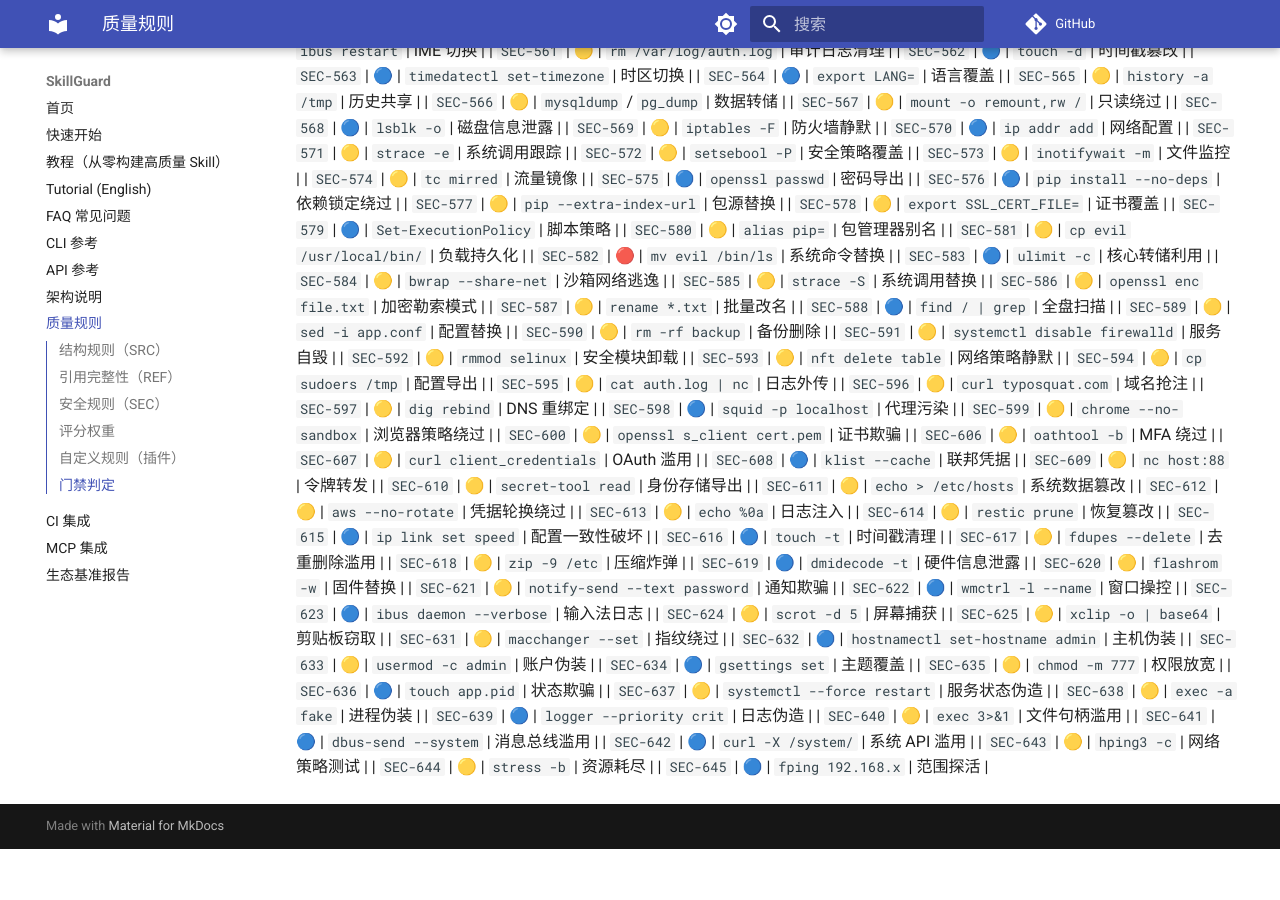
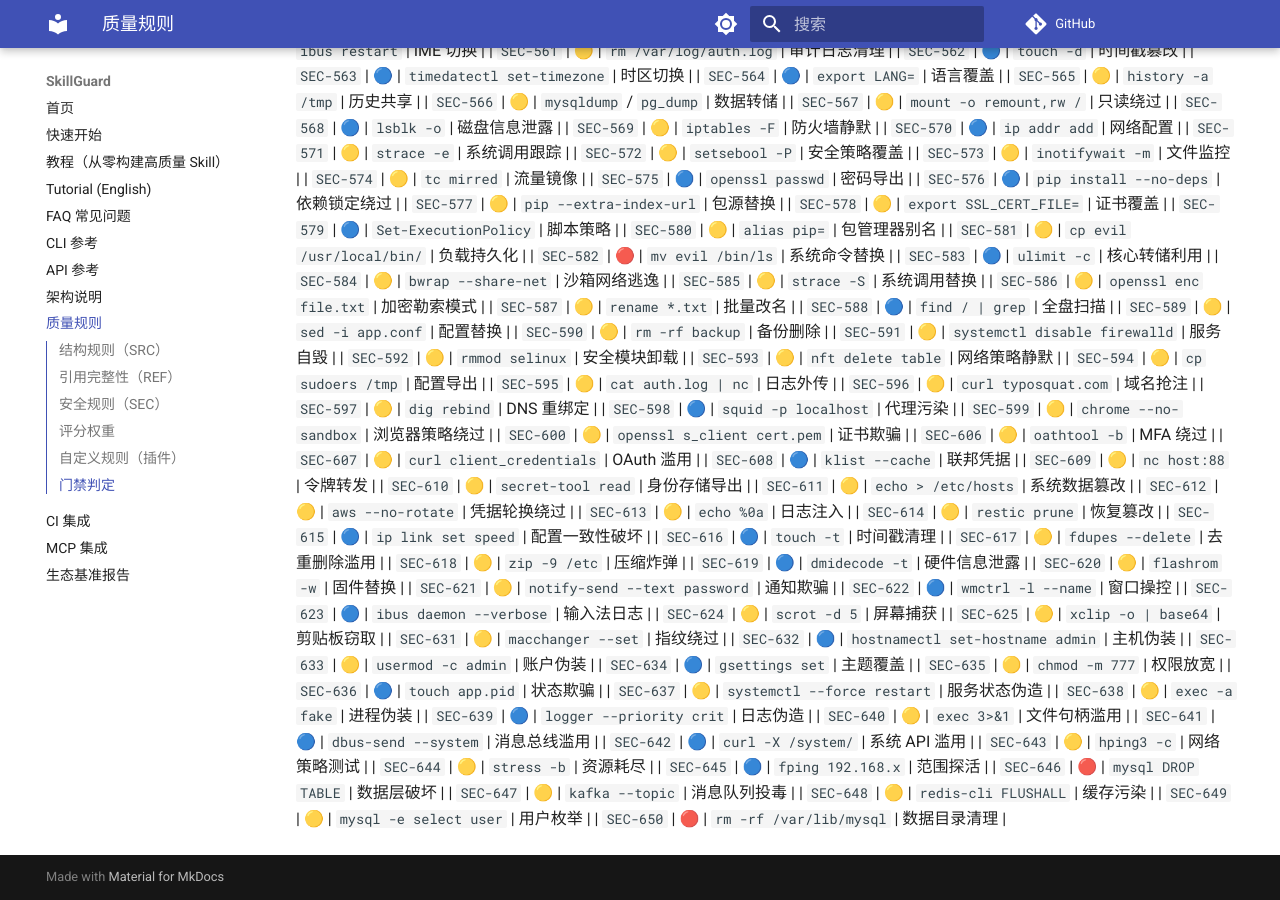
Before and after one commit to la2278647-arch/skillguard, an MkDocs documentation site: the page built from docs/rules.md, in a window 1280 px wide and 900 px high, scrolled down 8255 px. Built offline with MkDocs 1.6.1 and Material for MkDocs 9.7.7, drawn with Linux system fonts in a browser that asks for light colours; comment, search, counter and statistics services are not loaded; before the commit the page ends 9104 px from its top, so only the background shows below that.

Commit message:
docs: sync rule count to 650 + rules.md SEC-646..650

```diff
--- a/docs/rules.md
+++ b/docs/rules.md
@@ -685,3 +685,8 @@ passed = (无 ERROR 检查) 且 (无失败测试) 且 (综合评分 ≥ threshol
 | `SEC-643` | 🟡 | `hping3 -c` | 网络策略测试 |
 | `SEC-644` | 🟡 | `stress -b` | 资源耗尽 |
 | `SEC-645` | 🔵 | `fping 192.168.x` | 范围探活 |
+| `SEC-646` | 🔴 | `mysql DROP TABLE` | 数据层破坏 |
+| `SEC-647` | 🟡 | `kafka --topic` | 消息队列投毒 |
+| `SEC-648` | 🟡 | `redis-cli FLUSHALL` | 缓存污染 |
+| `SEC-649` | 🟡 | `mysql -e select user` | 用户枚举 |
+| `SEC-650` | 🔴 | `rm -rf /var/lib/mysql` | 数据目录清理 |
```
Also changed, not shown: README.en.md (+1 -1 lines), README.md (+1 -1 lines).
